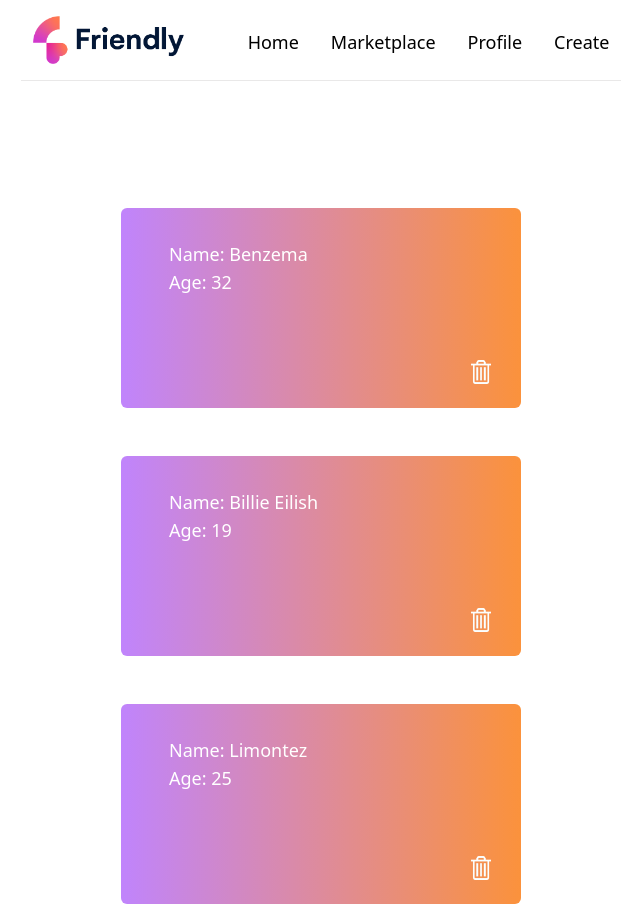
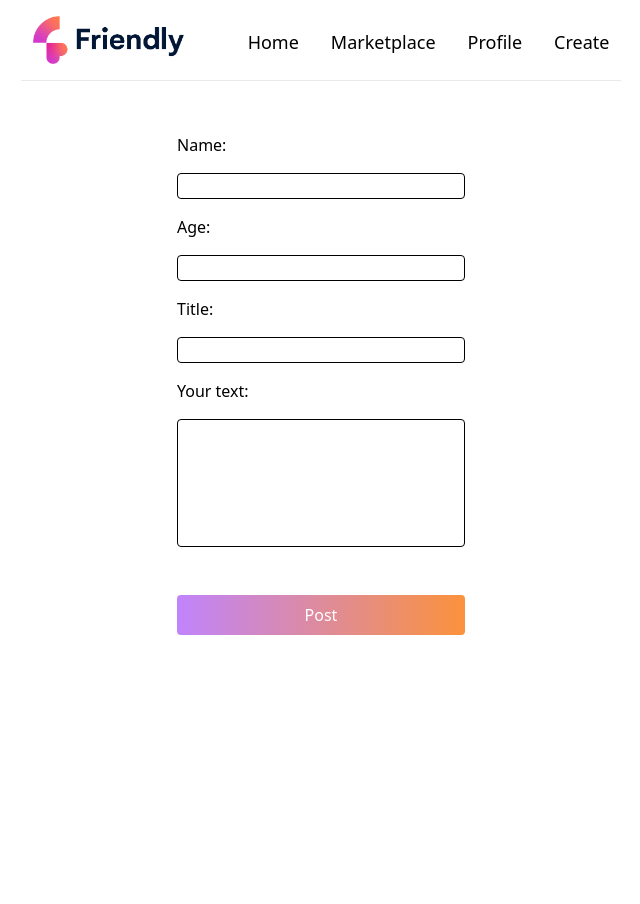
Before and after one commit to Zayox/Friendly, a React (Create React App) app: page /create in a window 1280 px wide. Shown: the whole page, without its empty margins (319-959 px from the left). After the commit the page ends 800 px from the top, so only its background shows below. Built offline with nearby package versions, Linux system fonts and the light colour scheme.

Commit message:
form completed ui completed

```diff
--- a/package.json
+++ b/package.json
@@ -6,9 +6,11 @@
     "@testing-library/jest-dom": "^5.15.0",
     "@testing-library/react": "^11.2.7",
     "@testing-library/user-event": "^12.8.3",
+    "@types/react-router-dom": "^5.3.3",
     "postcss-cli": "^9.1.0",
     "react": "^17.0.2",
     "react-dom": "^17.0.2",
+    "react-router-dom": "^5.2.0",
     "react-scripts": "4.0.3",
     "web-vitals": "^1.1.2"
   },
@@ -36,7 +38,5 @@
       "last 1 safari version"
     ]
   },
-  "devDependencies": {
-
-  }
+  "devDependencies": {}
 }
--- a/src/App.js
+++ b/src/App.js
@@ -1,12 +1,24 @@
 import Navbar from "./components/Navbar";
+import { BrowserRouter as Router, Route, Switch } from 'react-router-dom'
+import React from 'react';
+import Create from "./components/Create";
 import Posts from "./components/Posts";
 
 function App() {
   return (
-    <div className="App">
-        <Navbar />
-        <Posts />
-    </div>
+      <Router>
+          <div className="App">
+              <Navbar />
+              <Switch>
+                  <Route exact path="/">
+                      <Posts />
+                  </Route>
+                  <Route path="/create">
+                      <Create />
+                  </Route>
+              </Switch>
+          </div>
+      </Router>
   );
 }
 
--- a/src/components/Create.jsx
+++ b/src/components/Create.jsx
@@ -2,8 +2,18 @@ import React from 'react';
 
 const Create = () => {
     return (
-        <div>
-            <h1>Here you can create your own post, let's show your creativity!</h1>
+        <div className="flex items-center justify-center h-[80vh]">
+            <form className="flex flex-col w-72">
+                <label>Name: </label>
+                <input type="text" required className="border border-black rounded mt-4 pl-2"/>
+                <label className="mt-4">Age: </label>
+                <input type="text" required className="border border-black rounded mt-4 pl-2"/>
+                <label className="mt-4">Title: </label>
+                <input type="text" required className="border border-black rounded mt-4 pl-2"/>
+                <label className="mt-4">Your text: </label>
+                <input type="text" required className="border border-black rounded h-32 w-[100%] mt-4 pl-2"/>
+                <button className="bg-gradient-to-r from-purple-400 to-orange-400 rounded p-2 text-white mt-12">Post</button>
+            </form>
         </div>
     );
 };
--- a/src/components/Navbar.jsx
+++ b/src/components/Navbar.jsx
@@ -1,15 +1,16 @@
 import React from 'react';
 import logo from '../img/FriendlyLogo.png';
+import {Link} from 'react-router-dom';
 
 const Navbar = () => {
     return (
         <div className="flex justify-center mt-4">
             <img src={logo} alt="FriendlyLogo" className="h-12"/>
             <ul className="flex ml-8 mt-3">
-                <a href="null"><li className="ml-8 hover:text-red-500 text-lg">Home</li></a>
+                <Link to="/"><li className="ml-8 hover:text-red-500 text-lg">Home</li></Link>
                 <a href="null"><li className="ml-8 hover:text-red-500 text-lg">Marketplace</li></a>
                 <a href="null"><li className="ml-8 hover:text-red-500 text-lg">Profile</li></a>
-                <a href="null"><li className="ml-8 hover:text-red-500 text-lg">Create</li></a>
+                <Link to='/create'><li className="ml-8 hover:text-red-500 text-lg">Create</li></Link>
             </ul>
             <div className="absolute mt-16 h-[1px] w-[600px] bg-[#e9e8e8]"></div>
         </div>
```
Also changed, not shown: 1 other file (tests, documents, lock files or other folders).
